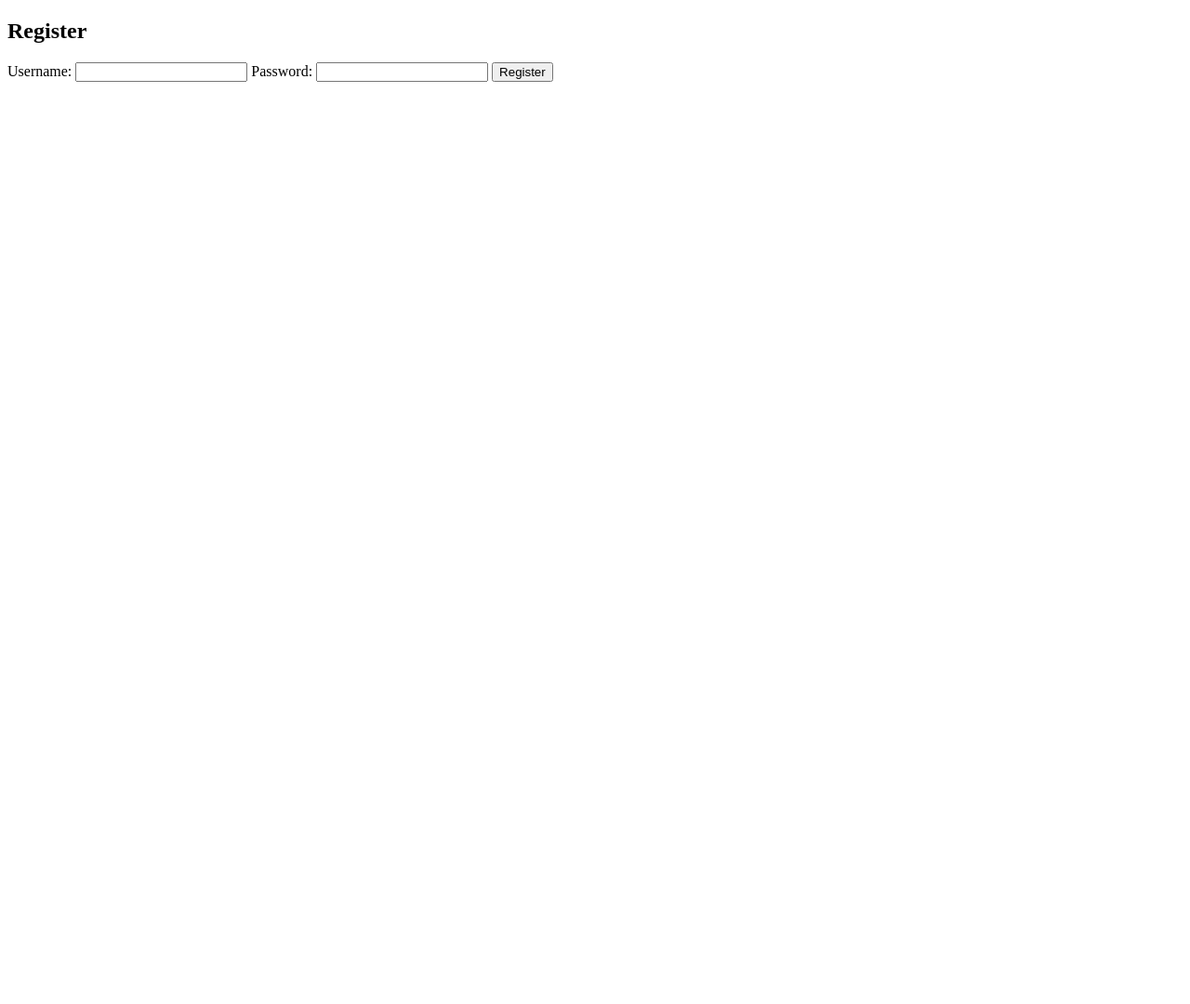
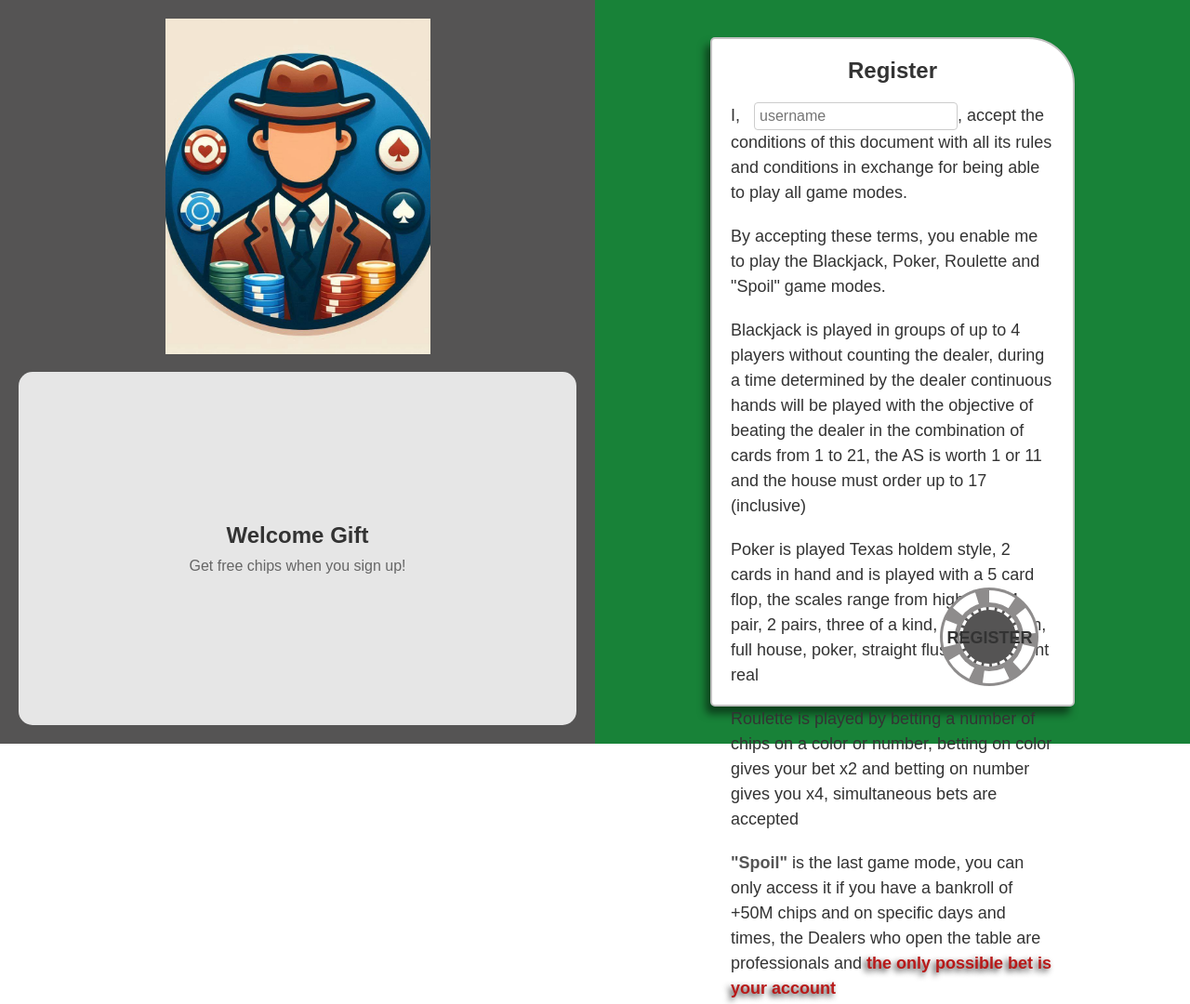
Before and after one commit to Nicolas-Melluso/NodeJS-example-knowledge, a website: page public/login/register/register.html in a window 1280 px wide. Shown: the top 1080 px of the page at 93% size. Before the commit the page ends 800 px from the top, so only its background shows below. Drawn offline with Linux system fonts and the light colour scheme.

Commit message:
create basic web page register and solve 1 issue in backend routers

```diff
--- a/public/login/register/register.css
+++ b/public/login/register/register.css
@@ -0,0 +1,183 @@
+* {
+    box-sizing: border-box;
+    margin: 0;
+    padding: 0;
+    font-family: Arial, sans-serif;
+}
+
+body, html {
+    height: 100%;
+}
+
+#register-container {
+    display: flex;
+    height: 100vh;
+}
+
+#profile {
+    width: 50%;
+    background-color: #555454;
+    display: flex;
+    flex-direction: column;
+    align-items: center;
+    justify-content: space-between;
+    padding: 20px;
+}
+
+#image{
+	width: 47.5%;
+    height: 47.5%;
+    background-color: #ccc; /* Color de fondo temporal para la imagen */
+    background-image: url('../../assets/img/avatar-default.png');
+    background-repeat: no-repeat;
+    background-position: center;
+    background-size: cover;
+    display: flex;
+    align-items: center;
+    justify-content: center;
+}
+
+#starter-gift {
+    width: 100%;
+    height: 50%;
+    background-color: #e6e6e6;
+    border-radius: 15px;
+    display: flex;
+    flex-direction: column;
+    align-items: center;
+    justify-content: center;
+    padding: 20px;
+    text-align: center;
+}
+
+#starter-gift h3 {
+    margin-bottom: 10px;
+    font-size: 24px;
+    color: #333;
+}
+
+#starter-gift p {
+    font-size: 16px;
+    color: #666;
+}
+
+#form {
+    width: 50%;
+    background-color: #188238;
+    display: flex;
+    align-items: center;
+    justify-content: center;
+    padding: 40px;
+}
+
+#registerDocument {
+    height: 90vh;
+    width: 70%;
+    background-color: #ffffff;
+    padding: 20px;
+    border: 2px solid #c1c1c1;
+    border-radius: 5px 50px 5px 5px;
+    box-shadow: -5px 8px 8px 0px rgba(0,0,0,0.5);
+    text-align: left;
+}
+
+#registerDocument h2 {
+    text-align: center;
+    font-size: 24px;
+    margin-bottom: 20px;
+    color: #333;
+}
+
+#registerForm {
+    display: flex;
+    flex-direction: column;
+    gap: 20px;
+}
+
+#registerForm p {
+    font-size: 18px;
+    color: #333;
+    line-height: 1.5;
+}
+
+#registerForm label {
+    font-weight: bold;
+    color: #555;
+}
+
+#registerForm input {
+    padding: 5px;
+    font-size: 16px;
+    border: 1px solid #ccc;
+    border-radius: 4px;
+    margin-left: 10px;
+}
+
+#red-letter {
+    color: rgb(184, 25, 25);
+    cursor: no-drop;
+    font-weight: bold;
+    text-shadow: -3px 3px 6px rgba(0,0,0,0.84);
+}
+
+#chip-seal {
+    margin-bottom: 35px;
+    margin-right: 13%;
+    bottom: 0;
+    right: 0;
+    position: absolute;
+    z-index: 1;
+}
+
+.dashed-circle {
+    position: relative;
+    display: block;
+    margin: 30px auto;
+    width: 100px;
+    height: 100px;
+    border: 13px dashed white;
+    border-radius: 50%;
+    line-height: 100px;
+    text-align: center;
+    font-family: Helvetica;
+    cursor: pointer;
+}
+
+.dashed-circle p {
+    margin-top: 25px;
+    margin-left: -8px;
+    color: black;
+    font-weight: bold;
+}
+.dashed-circle:before {
+    position: absolute;
+    z-index: -1;
+    top: 0;
+    right: 0;
+    bottom: 0;
+    left: 0;
+    margin: -16px;
+    border-radius: 50%;
+    background: rgb(142, 140, 140);
+    content: '';
+}
+
+
+
+.dashed-circle:after {
+    position: absolute;
+    z-index: -1;
+    top: 0;
+    right: 0;
+    bottom: 0;
+    left: 0;
+    margin: 5px;
+    border: 3px dashed white;
+    border-radius: 50%;
+    background: rgba(0,0,0,0.4);
+    content: '';
+}
+
+.dashed-circle:hover {
+    background: rgb(255, 0, 0, 0.4);
+}
--- a/public/login/register/register.html
+++ b/public/login/register/register.html
@@ -7,26 +7,49 @@
     <link rel="stylesheet" href="register.css">
 </head>
 <body>
-    <div class="register-container">
+    <div id="register-container">
         <div id="profile">
             <div id="image">
-
+                <!-- Espacio para la imagen de perfil -->
             </div>
             <div id="starter-gift">
-
+                <h3>Welcome Gift</h3>
+                <p>Get free chips when you sign up!</p>
+                <!-- Otros beneficios por inscribirse -->
             </div>
         </div>
         <div id="form">
-            <h2>Register</h2>
-            <form id="registerForm">
-            <label for="username">Username:</label>
-            <input type="text" id="username" name="username" required>
+            <div id="registerDocument">
+                <h2>Register</h2>
+                <form id="registerForm">
+                    <p>I, <input type="text" id="username" name="username" placeholder="username" required>,
+                        accept the conditions of this
+                        document with all its rules and conditions in exchange for being able to play all game modes.
+                    </p>
 
-            <label for="password">Password:</label>
-            <input type="password" id="password" name="password" required>
+                    <p> By accepting these terms, you enable me to play the Blackjack, Poker, Roulette and "Spoil" game modes. </p>
 
-            <button type="submit">Register</button>
-        </form>
+                    <p> Blackjack is played in groups of up to 4 players without counting the dealer, during a time determined by the dealer
+                        continuous hands will be played with the objective of beating the dealer in the combination of cards from 1 to 21,
+                        the AS is worth 1 or 11 and the house must order up to 17 (inclusive) </p>
+
+                    <p> Poker is played Texas holdem style, 2 cards in hand and is played with a 5 card flop, the scales range from high card,
+                        1 pair, 2 pairs, three of a kind, straight, flush, full house, poker, straight flush and straight real </p>
+
+                    <p> Roulette is played by betting a number of chips on a color or number, betting on color gives your bet x2 and betting
+                        on number gives you x4, simultaneous bets are accepted </p>
+
+                    <p> <label> "Spoil" </label> is the last game mode, you can only access it if you have a bankroll of +50M chips and on specific days and times,
+                        the Dealers who open the table are professionals and <text id="red-letter"> the only possible bet is your account</text> </p>
+                    <p>Signed,
+                        <input type="password" id="password" name="password" placeholder="password" required>.
+                    </p>
+
+                    <div id="chip-seal">
+                        <div class="dashed-circle"> <p>REGISTER</p> </div>
+                    </div>
+                </form>
+            </div>
         </div>
     </div>
 
```
Also changed, not shown: public/login/login.js (+2 -26 lines), src/routers/register.js (+0 -7 lines), public/assets/img/avatar-default.png (added).
